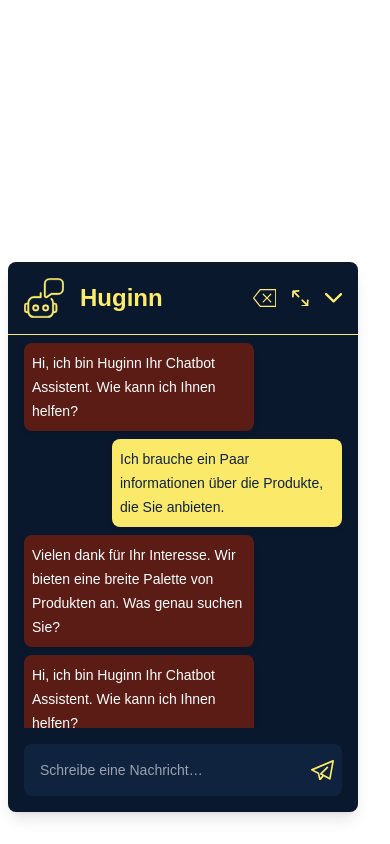
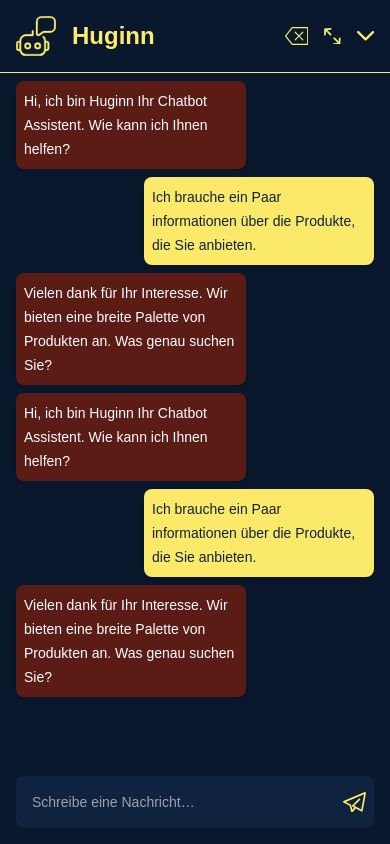
Before and after one commit to M-WRI/huginn-chatbot, a React (Create React App) app: page /chat-bot in a window 390 px wide. Both pictures are taken after a click on the element 315 px from the left and 769 px from the top of the page. Built offline with nearby package versions, Linux system fonts and the light colour scheme.

Commit message:
mobile version done

```diff
--- a/src/components/v2/components/ChatBot.tsx
+++ b/src/components/v2/components/ChatBot.tsx
@@ -9,10 +9,14 @@
   setChatIsOpen: (state: boolean) => void;
 }) => {
   const chatContainerClasses =
-    "relative overflow-auto flex flex-1 flex-col justify-between w-[350px] h-[550px] rounded-lg shadow-lg";
+    "sm:relative overflow-auto flex flex-1 flex-col justify-between sm:rounded-lg shadow-lg sm:w-[350px] sm:h-[550px]";
+
+  const mobileContainerClasses =
+    "fixed top-0 left-0 right-0 bottom-0 w-screen h-screen";
+
   return (
     <div
-      className={chatContainerClasses}
+      className={`${chatContainerClasses} ${mobileContainerClasses}`}
       style={{ backgroundColor: configDefaultStyles.appContainer.bg }}
     >
       <Header setChatIsOpen={setChatIsOpen} />
```
